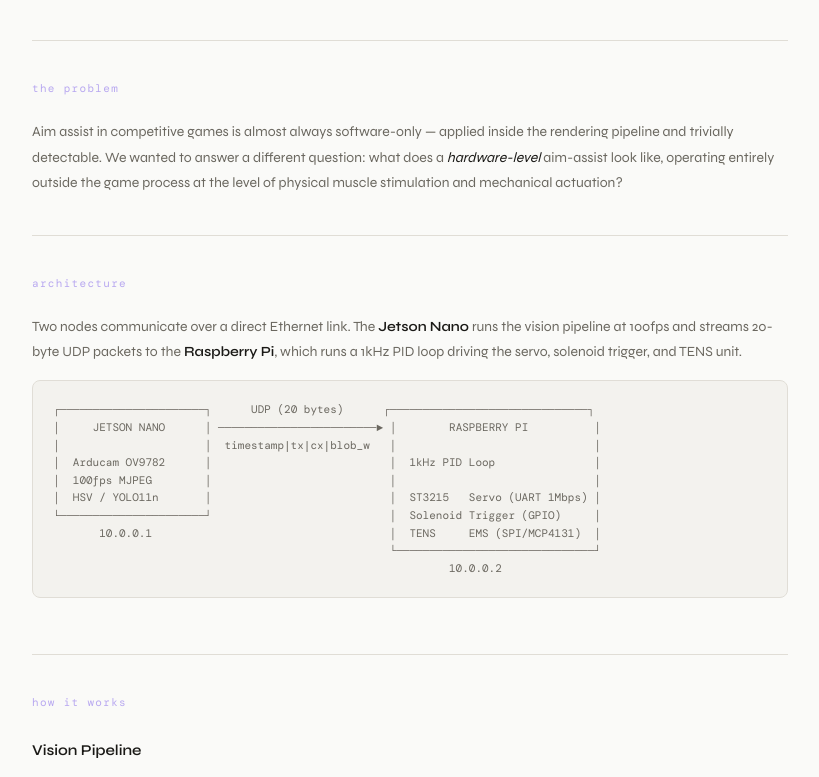
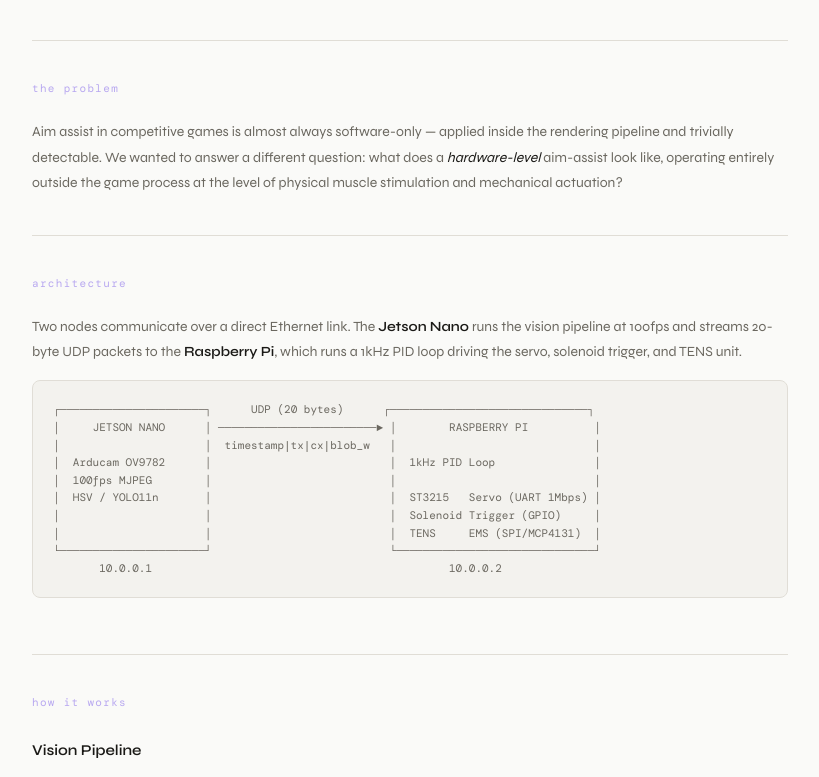
Before and after one commit to Coizi/portfolio, a plain HTML site: page aim-assist.html in a window 1280 px wide. Shown: the part 1539-2316 px from the top of the page, without its empty margins (230-1049 px from the left). Drawn offline with nearby package versions, Linux system fonts and the light colour scheme; a web font is replaced by a local one.

Commit message:
fixed alignment

```diff
--- a/aim-assist.html
+++ b/aim-assist.html
@@ -35,7 +35,7 @@
     .project-sub { margin-top: 1rem; font-size: 15px; color: var(--text2); line-height: 1.75; max-width: 580px; }
     .project-chips { display: flex; gap: 6px; flex-wrap: wrap; margin-top: 1.25rem; }
     .chip { font-family: var(--font-mono); font-size: 10px; color: var(--text2); background: var(--bg3); padding: 3px 10px; border-radius: 2px; }
-    .chip-accent { font-family: var(--font-mono); font-size: 10px; color: var(--purple-dark); background: var(--accent-bg2); border: 0.5px solid var(--accent-border); padding: 3px 10px; border-radius: 2px; }
+    .chip-accent { font-family: var(--font-mono); font-size: 10px; color: #a3400a; background: #feecd0; border: 0.5px solid #f59e0b; padding: 3px 10px; border-radius: 2px; }
     .divider { border: none; border-top: 0.5px solid var(--border); margin: 0; }
     .section { padding: 2.5rem 0; }
     .section-label { font-family: var(--font-mono); font-size: 11px; color: #b8a8f0; letter-spacing: 0.12em; margin-bottom: 1.5rem; }
@@ -382,10 +382,10 @@
 │  Arducam OV9782      │                           │  1kHz PID Loop               │
 │  100fps MJPEG        │                           │                              │
 │  HSV / YOLO11n       │                           │  ST3215   Servo (UART 1Mbps) │
-└──────────────────────┘                           │  Solenoid Trigger (GPIO)     │
-       10.0.0.1                                    │  TENS     EMS (SPI/MCP4131)  │
-                                                   └──────────────────────────────┘
-                                                            10.0.0.2</pre>
+│                      │                           │  Solenoid Trigger (GPIO)     │
+│                      │                           │  TENS     EMS (SPI/MCP4131)  │
+└──────────────────────┘                           └──────────────────────────────┘
+       10.0.0.1                                             10.0.0.2</pre>
         </div>
       </section>
 
```
